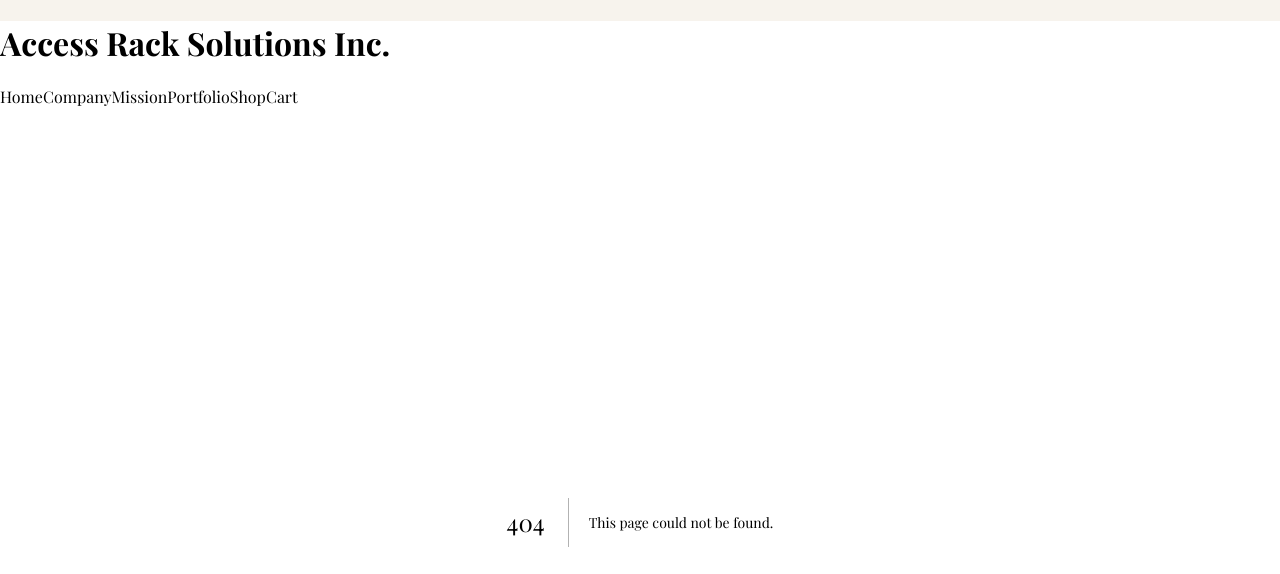
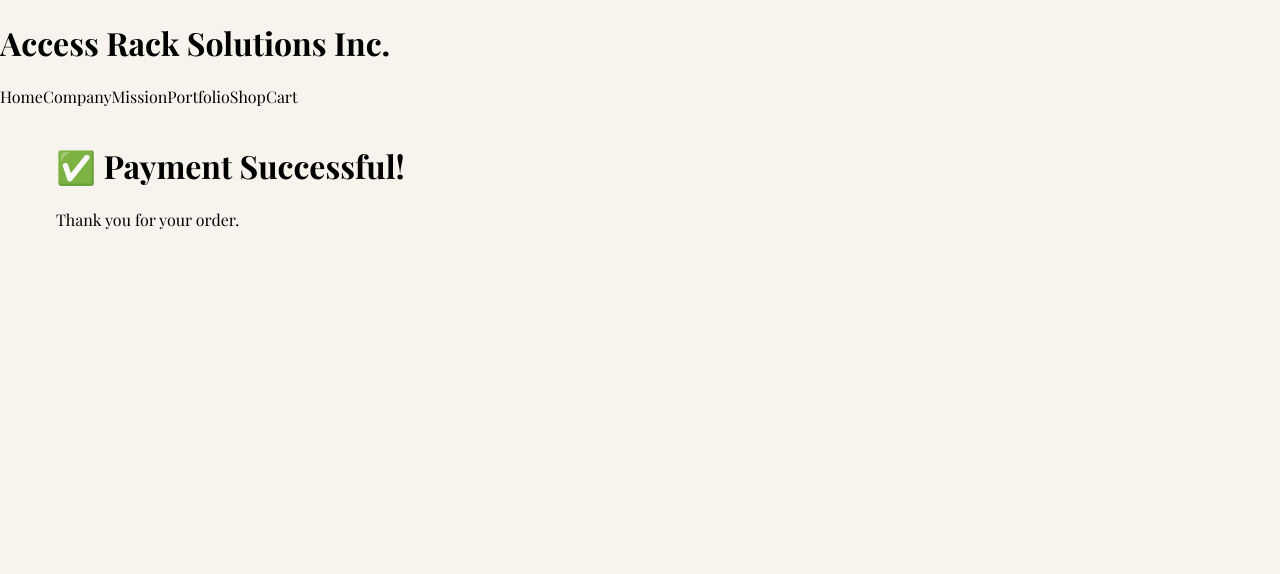
Before and after one commit to dev-verde1071/website, a Next.js app: page /success in a window 1280 px wide. Before the commit this address had no page. Shown: the top 574 px of the page. Built offline with nearby package versions, Linux system fonts and the light colour scheme.

Commit message:
Create page.js

```diff
--- /dev/null
+++ b/app/success/page.js
@@ -0,0 +1,10 @@
+export default function SuccessPage() {
+  return (
+    <div className="text-center p-10">
+      <h1 className="text-4xl font-bold text-green-700 mb-4">
+        ✅ Payment Successful!
+      </h1>
+      <p className="text-lg">Thank you for your order.</p>
+    </div>
+  );
+}
```
